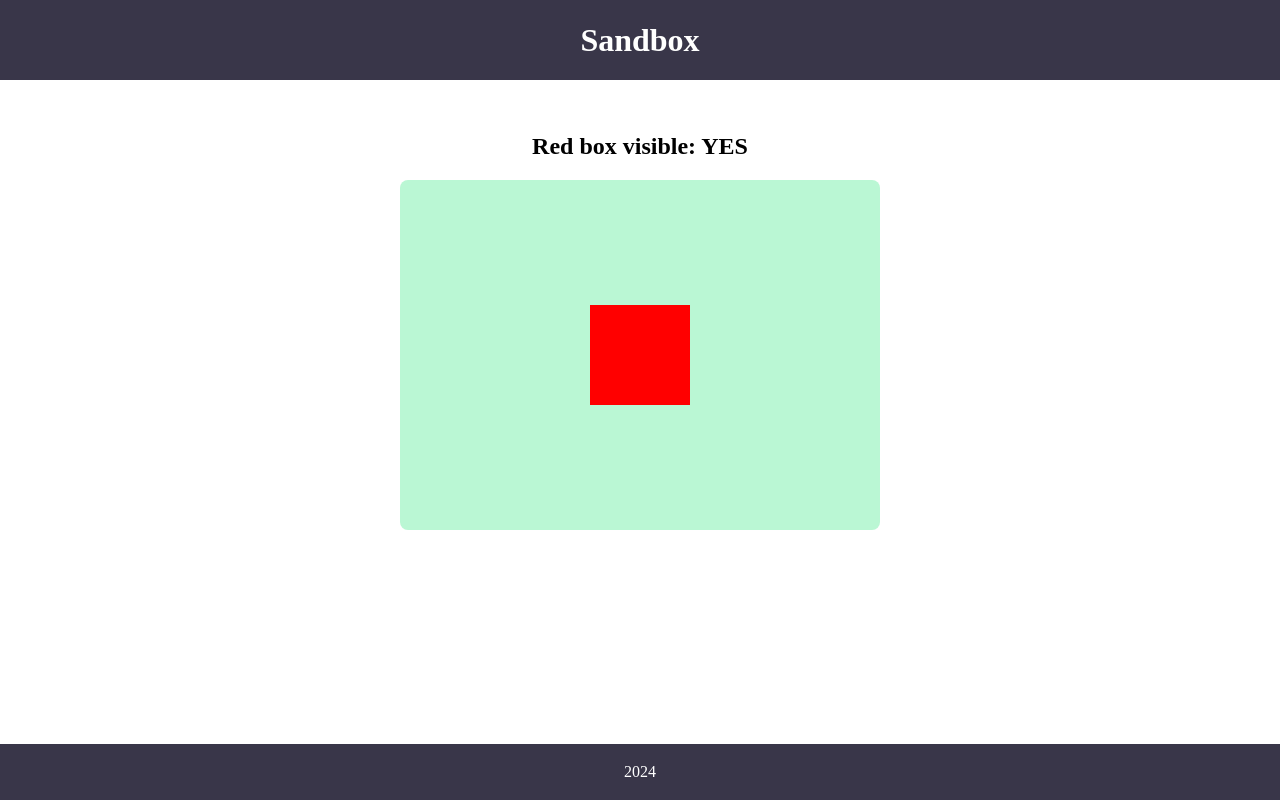
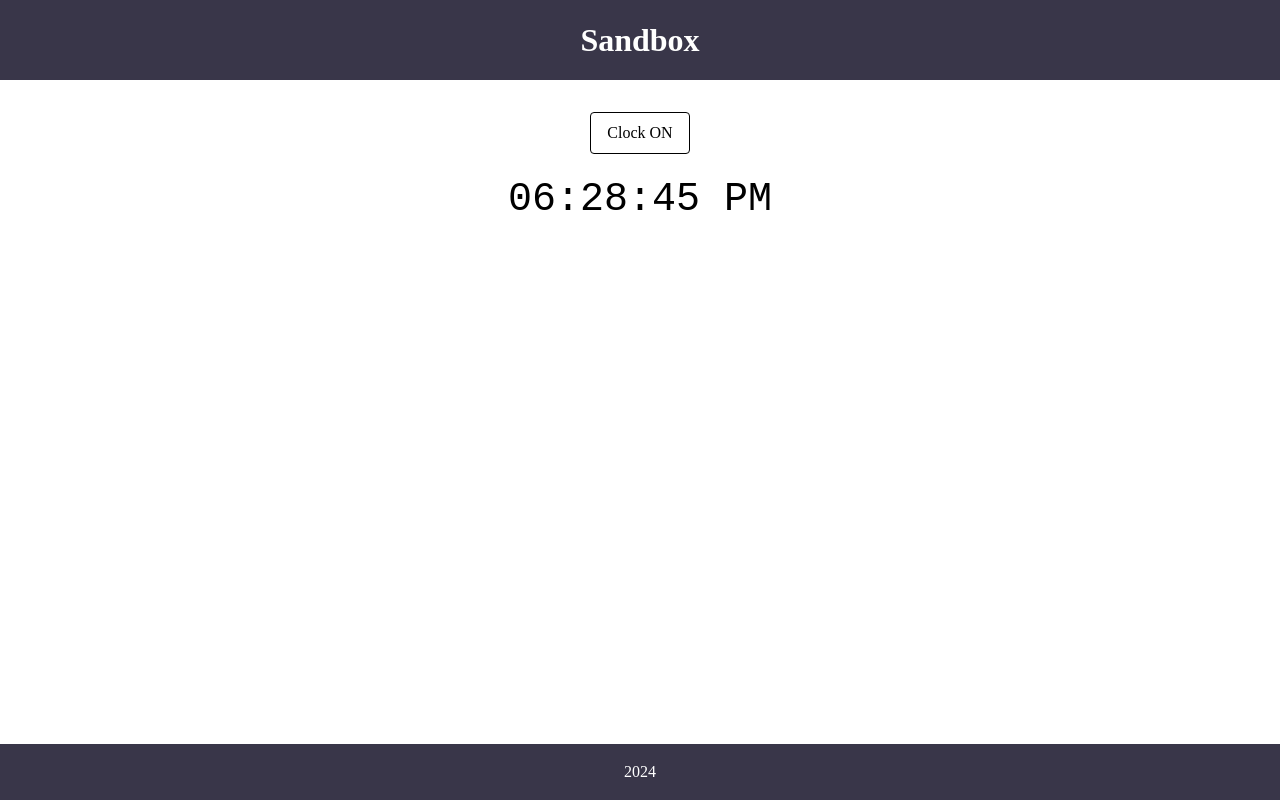
Before and after one commit to paulichdom/joy-of-react-playground, a React (Vite) app: page / in a window 1280 px wide. Built offline with nearby package versions, Linux system fonts and the light colour scheme.

Commit message:
create use toggle custom hook

```diff
--- a/src/App.tsx
+++ b/src/App.tsx
@@ -1,10 +1,10 @@
+import DigitalClock from './components/DigitalClock';
 import Layout from './components/Layout';
-import RedSquare from './components/RedSquare';
 
 function App() {
   return (
     <Layout>
-      <RedSquare />
+      <DigitalClock />
     </Layout>
   );
 }
--- a/src/components/DigitalClock/DigitalClock.tsx
+++ b/src/components/DigitalClock/DigitalClock.tsx
@@ -1,13 +1,13 @@
-import React from 'react';
 import Clock from './Clock';
 import styled from 'styled-components';
+import { useToggle } from '../../hooks/use-toggle';
 
 function DigitalClock() {
-  const [showClock, setShowClock] = React.useState(true);
+  const [showClock, toggleClock] = useToggle(true);
 
   return (
     <ClockContainer>
-      <ClockToggle onClick={() => setShowClock(!showClock)}>
+      <ClockToggle onClick={toggleClock as () => void}>
         {showClock ? 'Clock ON' : 'Clock OFF'}
       </ClockToggle>
       {showClock && <Clock />}
--- /dev/null
+++ b/src/hooks/use-toggle.ts
@@ -0,0 +1,9 @@
+import React from 'react';
+
+export const useToggle = (initialvalue = false) => {
+  const [value, setValue] = React.useState(initialvalue);
+
+  const toggle = () => setValue(!value);
+
+  return [value, toggle];
+};
```
